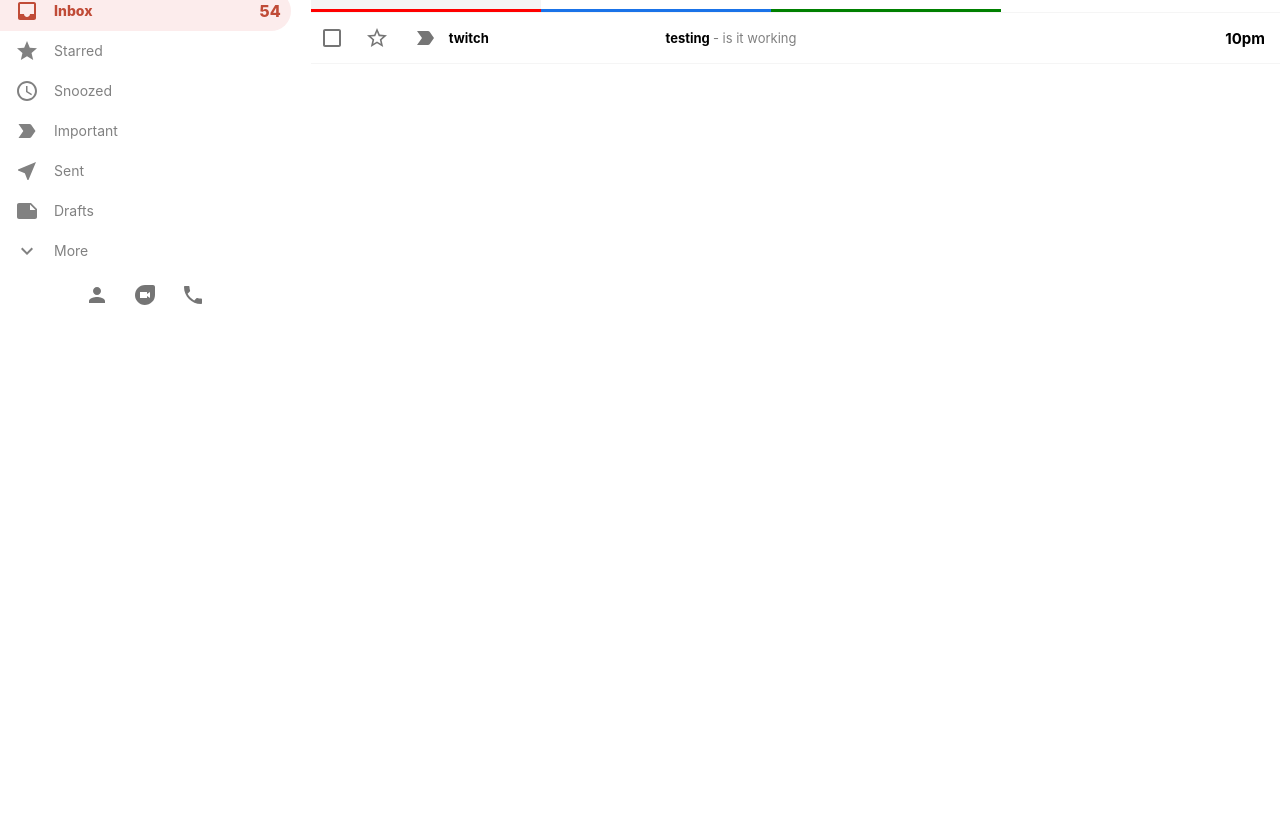
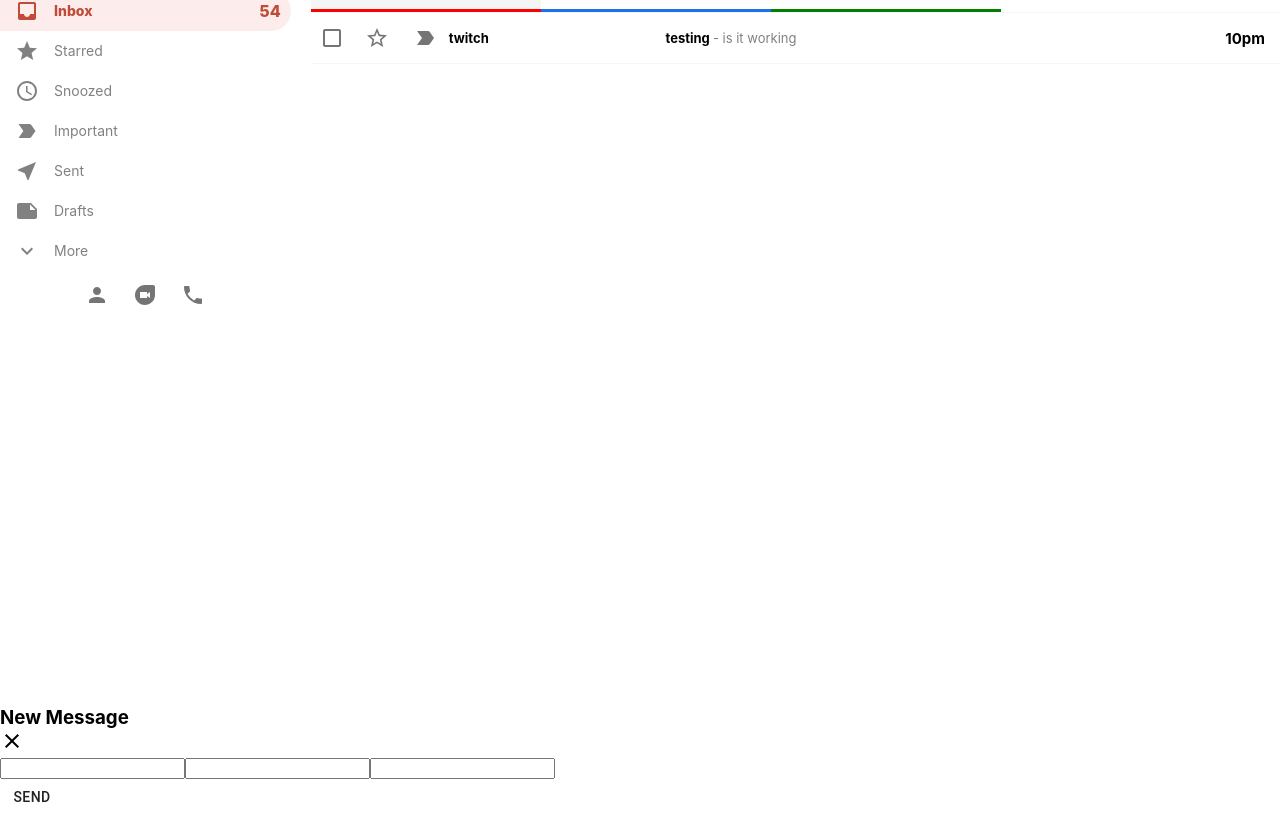
Before and after one commit to EdwardVilla0/GmailReplica, a React (Create React App) app: page / in a window 1280 px wide. Shown: the part 175-991 px from the top of the page. Before the commit the page ends 881 px from the top, so only its background shows below. Built offline with nearby package versions, Linux system fonts and the light colour scheme.

Commit message:
building the send mail component

```diff
--- a/src/App.js
+++ b/src/App.js
@@ -10,6 +10,7 @@ import {
 } from "react-router-dom";
 import Mail from './components/Mail/Mail';
 import EmailList from './components/EmailList/EmailList';
+import SendMail from './components/SendMail/SendMail';
 
 
 function App() {
@@ -30,6 +31,8 @@ function App() {
           </Route>
         </div>
 
+        <SendMail />
+
 
       </div>
     </Router>
--- /dev/null
+++ b/src/components/SendMail/SendMail.js
@@ -0,0 +1,25 @@
+import { Button } from '@material-ui/core'
+import CloseIcon from '@material-ui/icons/Close'
+import React from 'react'
+import './SendMail.js'
+
+function SendMail() {
+    return (
+        <div className="sendMail">
+            <div className="sendMail__header">
+                <h3>New Message</h3>
+                <CloseIcon className="sendMail__close" />
+            </div>
+            <form>
+                <input type="text" />
+                <input type="text" />
+                <input type="text" />
+                <div className="sendMail__options">
+                    <Button>send</Button>
+                </div>
+            </form>
+        </div>
+    )
+}
+
+export default SendMail
--- a/src/features/mailSlice.js
+++ b/src/features/mailSlice.js
@@ -22,6 +22,6 @@ export const mailSlice = createSlice({
 
 export const { openSendMessage, closeSendMessage } = mailSlice.actions;
 
-export const selectMail = (state) => state.mail.value;
+export const selectSendMessageIsOpen = (state) => state.mail.sendMessageIsOpen;
 
 export default mailSlice.reducer;
```
Also changed, not shown: src/components/SendMail/SendMail.css (added).
